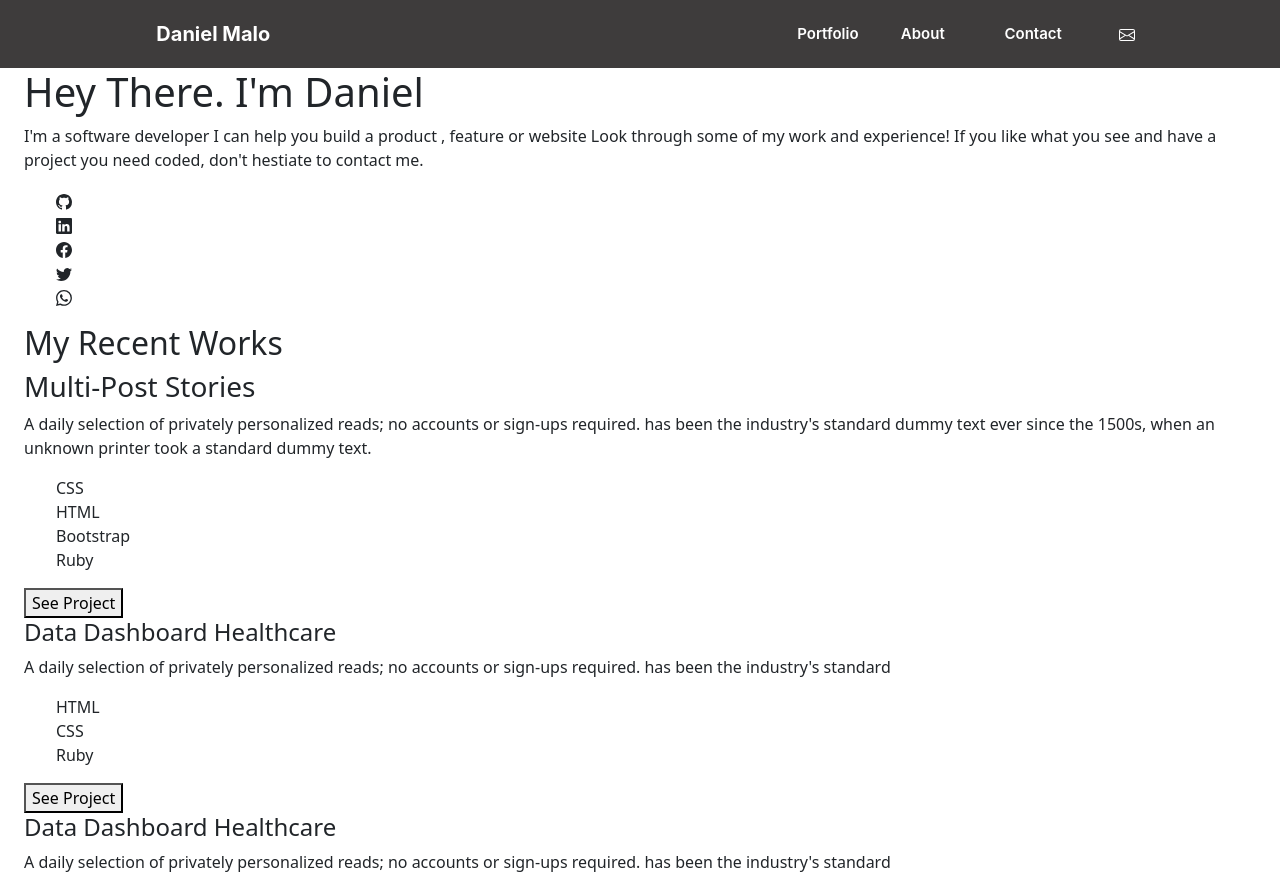
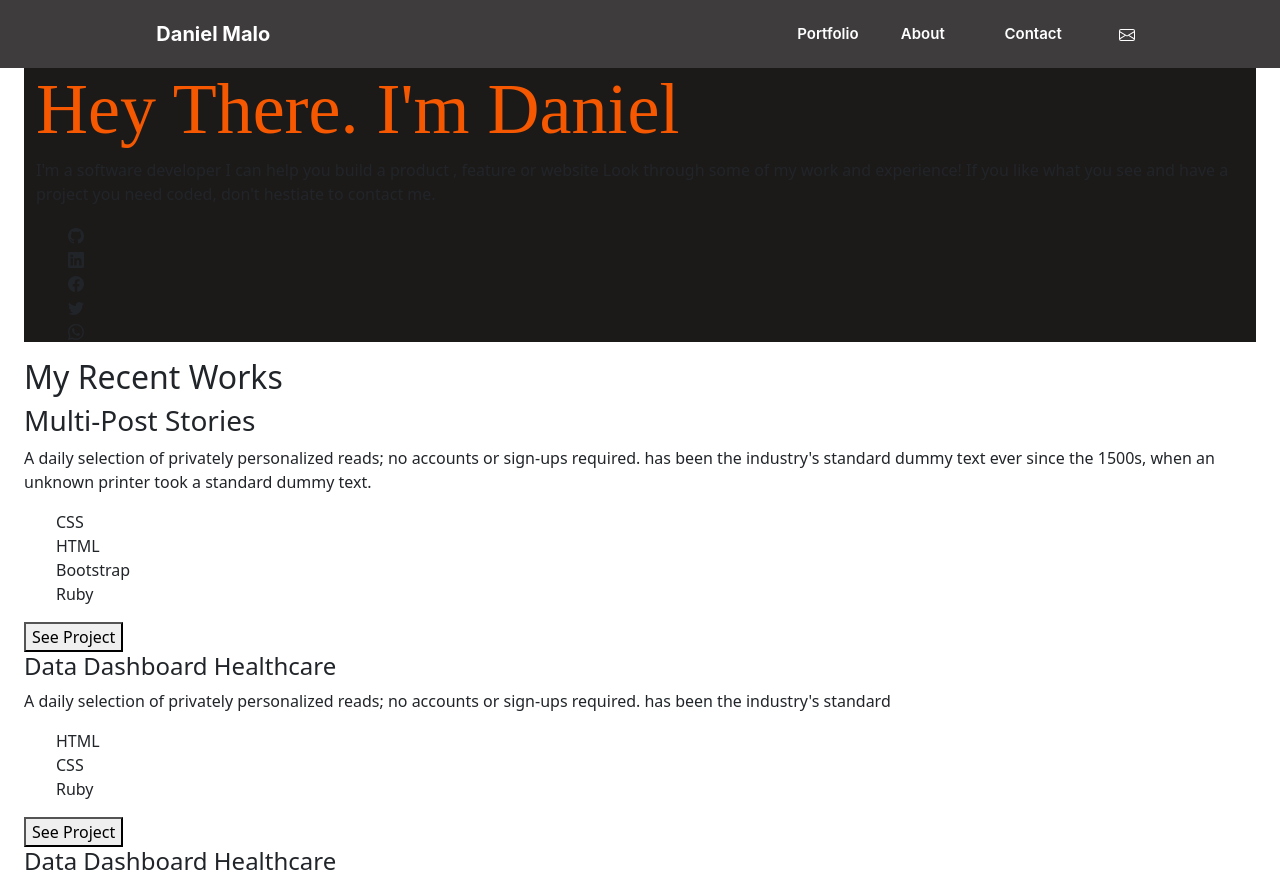
Before and after one commit to Danie12345/portfolio-bootstrap, a website: page index.html in a window 1280 px wide. Shown: the top 879 px of the page. Drawn offline with nearby package versions, Linux system fonts and the light colour scheme.

Commit message:
Add some boostrap to the first section

```diff
--- a/index.css
+++ b/index.css
@@ -32,3 +32,21 @@ li {
   text-align: center;
 
 }
+
+.hey-there {
+  color:#F55800;
+  font-family: Crete Round;
+  font-size: 72px;
+  font-style: normal;
+  font-weight: 400;
+  line-height: 82px;
+  letter-spacing: 0em;
+  text-align: left;
+  top: 20%;
+  position: relative;
+}
+
+.headline-section {
+  height: calc(100vh-68px);
+  background-color:  #1C1A19;
+}
--- a/index.html
+++ b/index.html
@@ -28,8 +28,8 @@
       <div class="nav-item col-sm-1 my-auto"></div>
     </header>
     <main class="container-fluid">
-      <section>
-        <h1 class="">Hey There. I'm Daniel</h1>
+      <section class="container-fluid headline-section">
+        <h1 class="hey-there pt-20">Hey There. I'm Daniel</h1>
         <p>
           <span>I'm a software developer</span>
           <span>
```
